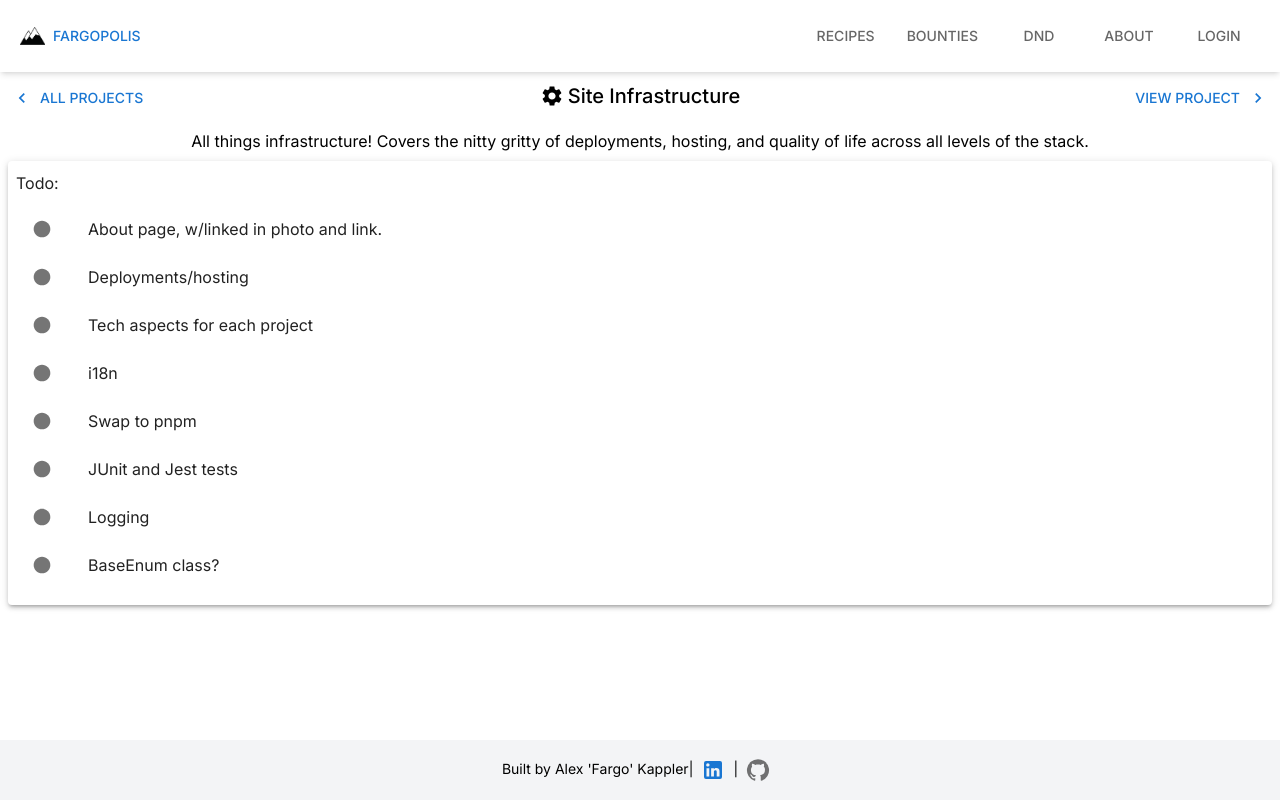
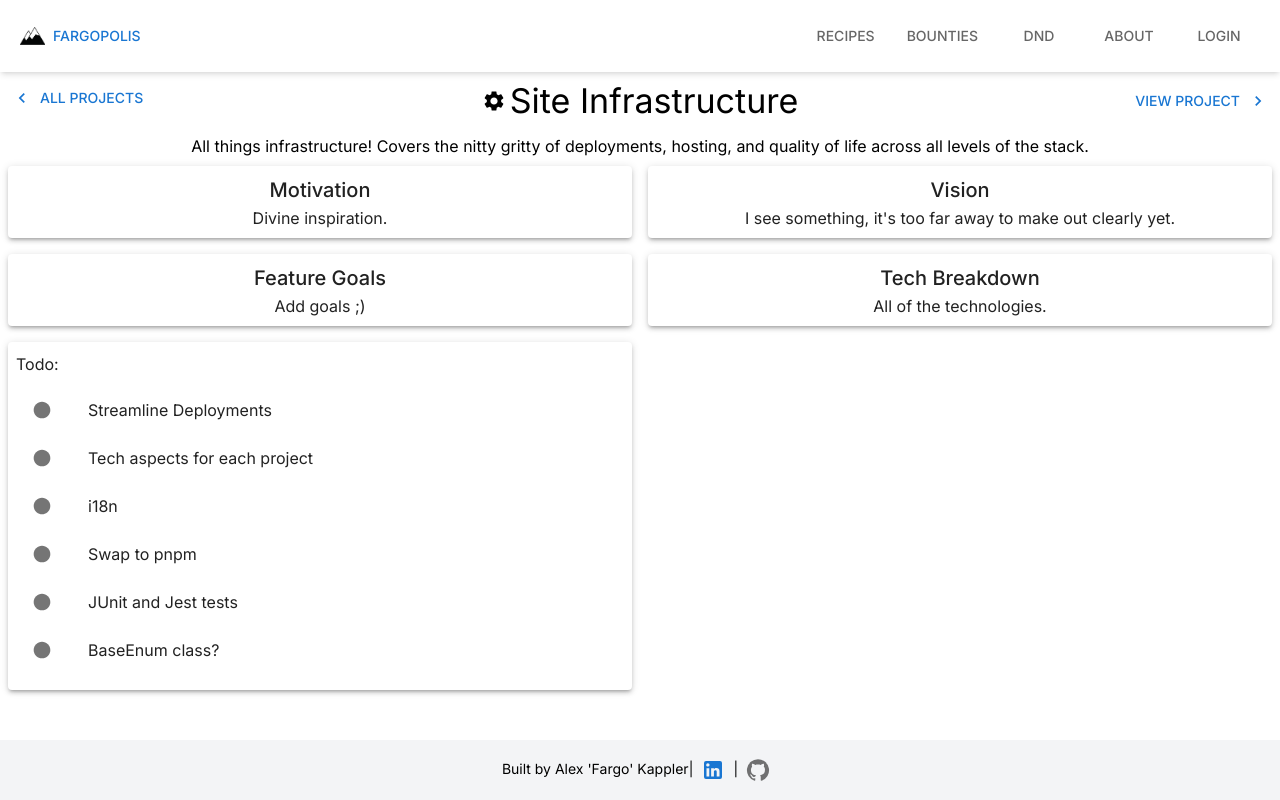
Before and after one commit to agkappler/Recipes, a Next.js app in the folder recipe-site/: page /projects/0 in a window 1280 px wide. Built offline with nearby package versions, Linux system fonts and the light colour scheme.

Commit message:
Updat project page

```diff
--- a/recipe-site/app/_components/home/ProjectHeader.tsx
+++ b/recipe-site/app/_components/home/ProjectHeader.tsx
@@ -1,12 +1,13 @@
 import { Box, Typography } from "@mui/material"
 
 interface ProjectHeaderProps {
-    project: any; // Replace 'any' with the actual type of your project object
+    project: any;
+    variant?: any;
 }
 
-export const ProjectHeader: React.FC<ProjectHeaderProps> = ({ project }) => {
+export const ProjectHeader: React.FC<ProjectHeaderProps> = ({ project, variant = "h6" }) => {
     return <Box className="flex items-center justify-center w-full">
         {project.icon}
-        <Typography variant="h6">{project.name}</Typography>
+        <Typography variant={variant}>{project.name}</Typography>
     </Box>
 }
--- a/recipe-site/app/_components/home/ProjectTodos.tsx
+++ b/recipe-site/app/_components/home/ProjectTodos.tsx
@@ -6,7 +6,7 @@ interface ProjectTodosProps {
 }
 
 export const ProjectTodos: React.FC<ProjectTodosProps> = ({ todos }) => {
-    return <Paper elevation={3} className="m-2 p-2">
+    return <Paper elevation={3} className="p-2 h-full">
         <Typography variant="subtitle1">Todo:</Typography>
         <List>
             {todos.map((item, index) => (
--- a/recipe-site/app/_constants/Projects.tsx
+++ b/recipe-site/app/_constants/Projects.tsx
@@ -17,15 +17,17 @@ export const PROJECTS = [
         icon: <Settings className="mr-1" />,
         url: "/",
         todo: [
-            "About page, w/linked in photo and link.",
-            "Deployments/hosting",
+            "Streamline Deployments",
             "Tech aspects for each project",
             "i18n",
             "Swap to pnpm",
             "JUnit and Jest tests",
-            "Logging",
             "BaseEnum class?"
-        ]
+        ],
+        motivation: undefined,
+        goals: undefined,
+        vision: undefined,
+        technology: undefined
     },
     {
         name: "Recipes",
@@ -37,7 +39,11 @@ export const PROJECTS = [
         todo: [
             "Transaction handling for new ingredient",
             "Total calories and portions",
-        ]
+        ],
+        motivation: undefined,
+        goals: undefined,
+        vision: undefined,
+        technology: undefined
     },
     {
         name: "Daily Bounties",
@@ -46,7 +52,18 @@ export const PROJECTS = [
         status: ProjectStatus.InProgress,
         icon: <Checklist className="mr-1" />,
         url: "/bounties",
-        todo: ["Task table", "Task Object", "Task List View"]
+        todo: ["Task table", "Task Object", "Task List View"],
+        motivation: `I'm an avid lister and I'm constantly writing out ToDo lists in my notebooks and on my whiteboards.
+        Over time I found myself running into a few issues with my existing system pretty consistently.  My whiteboards had pretty limited space and I would need to keep erasing old lists and sometimes there's nothing as satisfying as seeing a long list of checked off items.
+        In my notebooks I would often end up with lists that were pretty scattered around and the thought of re-writing and re-organizing everything by hand is usually pretty daunting (Maybe I'll give Bullet Journaling a try someday...). Recurring and long term tasks were another
+        issue that either required monopolizing space on the whiteboard to provide a constant reminder (even if I sometimes didn't want it) or writing the same thing over and over again everyday (I'm looking at you 'Gym').
+        I finally decided I needed a new system that would address these issues and figured I might as well build one myself.`,
+        goals: [
+            "Create bounties to track tasks.",
+            "Generate ToDo list based on a Bounty playlist."
+        ],
+        vision: `The inspiration for this new system actually came from video games and the pretty typical Bounty/Contract/Objective system that can be found across many games. I drew the most inspiration from games that I've probably sunk too much time into, namely Destiny 2 and The Finals.`,
+        technology: ""
     },
     {
         name: "Character Catalog",
@@ -55,6 +72,10 @@ export const PROJECTS = [
         status: ProjectStatus.InProgress,
         icon: <Description className="mr-1" />,
         url: "/dnd",
-        todo: ["Explore api", "Figure out desired features", "Add AI chatbot"]
+        todo: ["Add AI chat window"],
+        motivation: undefined,
+        goals: undefined,
+        vision: undefined,
+        technology: undefined
     },
 ];
--- a/recipe-site/app/projects/[id]/page.tsx
+++ b/recipe-site/app/projects/[id]/page.tsx
@@ -4,7 +4,7 @@ import { LinkButton } from "@/app/_components/ui/buttons/LinkButton";
 import { PageHeader } from "@/app/_components/ui/PageHeader";
 import { PROJECTS } from "@/app/_constants/Projects";
 import SlugProps from "@/app/_helpers/SlugProps";
-import { Box, Typography } from "@mui/material";
+import { Grid, Paper, Typography } from "@mui/material";
 
 export default function ProjectPage({ params }: SlugProps) {
     const project = PROJECTS[Number(params.id)];
@@ -13,11 +13,39 @@ export default function ProjectPage({ params }: SlugProps) {
             leftContainer={<LinkButton label="All Projects" url="/" isForward={false} />}
             rightContainer={project.url ? <LinkButton label="View Project" url={project.url} /> : undefined}
         >
-            <ProjectHeader project={project} />
+            <ProjectHeader project={project} variant="h4" />
         </PageHeader>
-        <Box>
-            <Typography variant="body1" textAlign="center">{project.description}</Typography>
-            <ProjectTodos todos={project.todo} />
-        </Box>
+        <Typography variant="body1" textAlign="center">{project.description}</Typography>
+        <Grid container spacing={2} className="m-2">
+            <Grid size={6}>
+                <Paper elevation={3} className="p-2 h-full">
+                    <Typography variant="h6" textAlign="center">Motivation</Typography>
+                    <Typography variant="body1" textAlign="center">{project.motivation ?? "Divine inspiration."}</Typography>
+                </Paper>
+            </Grid>
+            <Grid size={6}>
+                <Paper elevation={3} className="p-2 h-full">
+                    <Typography variant="h6" textAlign="center">Vision</Typography>
+                    <Typography variant="body1" textAlign="center">{project.vision ?? "I see something, it's too far away to make out clearly yet."}</Typography>
+                </Paper>
+            </Grid>
+            <Grid size={6}>
+                <Paper elevation={3} className="p-2 h-full">
+                    <Typography variant="h6" textAlign="center">Feature Goals</Typography>
+                    {(project.goals ?? ["Add goals ;)"]).map((g, index) => (
+                        <Typography key={index} variant="body1" textAlign="center">{g}</Typography>
+                    ))}
+                </Paper>
+            </Grid>
+            <Grid size={6}>
+                <Paper elevation={3} className="p-2 h-full">
+                    <Typography variant="h6" textAlign="center">Tech Breakdown</Typography>
+                    <Typography variant="body1" textAlign="center">{project.technology ?? "All of the technologies."}</Typography>
+                </Paper>
+            </Grid>
+            <Grid size={6}>
+                <ProjectTodos todos={project.todo} />
+            </Grid>
+        </Grid>
     </>);
 }
```
